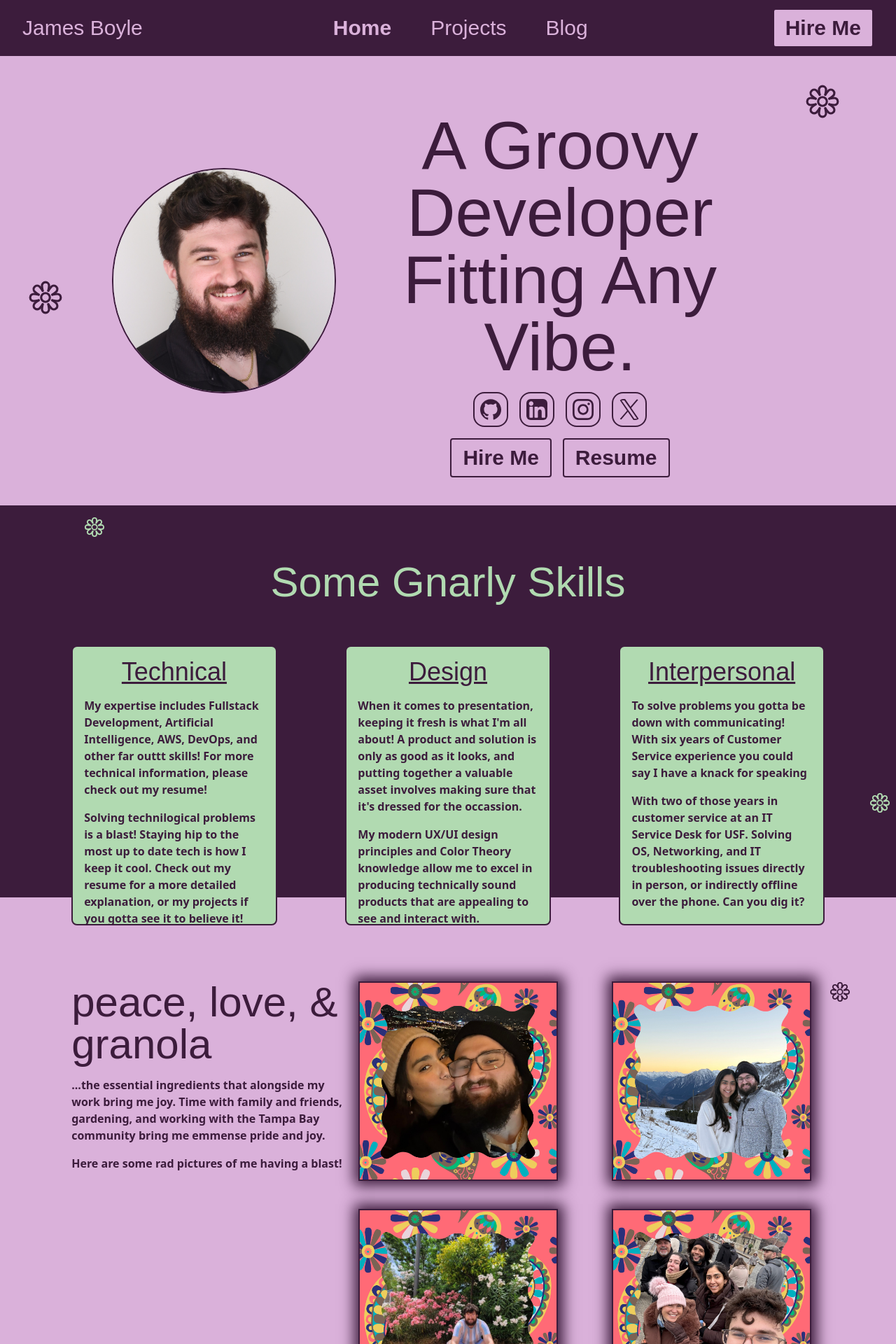
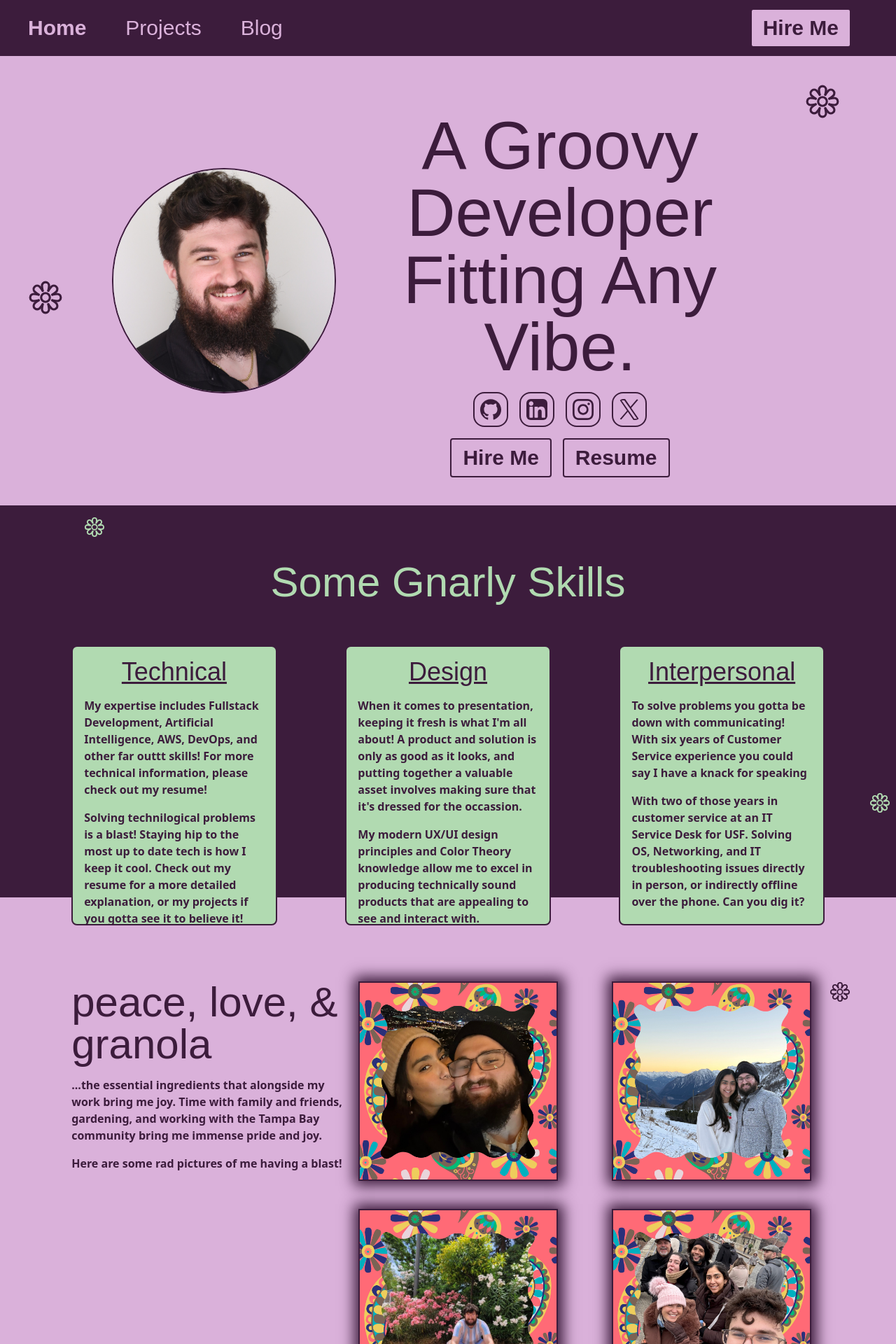
Before and after one commit to jamesdev4you/GroovyPortfolio, a Next.js app in the folder portfolio/: page / in a window 1280 px wide. Shown: the top 1920 px of the page at 70% size. Built offline with nearby package versions, Linux system fonts and the light colour scheme; a web font is replaced by a local one.

Commit message:
an immense change

```diff
--- a/portfolio/app/components/navbar.tsx
+++ b/portfolio/app/components/navbar.tsx
@@ -23,9 +23,9 @@ export default function NavBar() {
     const pathname = usePathname();
     /*Finish creating the navbar by flex box three sections: Title, NavList, Button for contact. Make logo */
     return (
-        <nav className="fixed z-50 top-0 w-full h-20 bg-background flex items-center justify-evenly md:justify-between px-4 md:pl-8 md:pr-8">
+        <nav className="fixed z-50 top-0 w-full h-20 bg-background flex items-center justify-evenly md:justify-between px-4 md:pl-8 md:pr-16">
             {/* This is for medium screens */}
-            <div className="text-3xl font-display text-foreground md:hidden lg:block">James Boyle</div>
+            <div className="text-3xl font-display text-foreground md:hidden">James Boyle</div>
             <ul className="space-x-4 gap-10 hidden md:flex md:pl-2">
                 {NavList.map((item) => (
                     <li key={item.href}>
--- a/portfolio/app/page.tsx
+++ b/portfolio/app/page.tsx
@@ -145,7 +145,7 @@ export default function Home() {
 
           <div className="flex-col items-start justify-start w-full xl:w-1/3 h-auto md:pt-20 xl:pt-10 lg:text-center pt-50">
             <h1 className="text-6xl 2xl:text-8xl font-display text-background text-center xl:text-start">peace, love, & granola</h1>
-            <p className="text-background mt-4 font-bold xl:text-start ">...the essential ingredients that alongside my work bring me joy. Time with family and friends, gardening, and working with the Tampa Bay community bring me emmense pride and joy. </p>
+            <p className="text-background mt-4 font-bold xl:text-start ">...the essential ingredients that alongside my work bring me joy. Time with family and friends, gardening, and working with the Tampa Bay community bring me immense pride and joy. </p>
             <p className="text-background mt-4 font-bold xl:text-start ">Here are some rad pictures of me having a blast! </p>
           </div>
 
```
